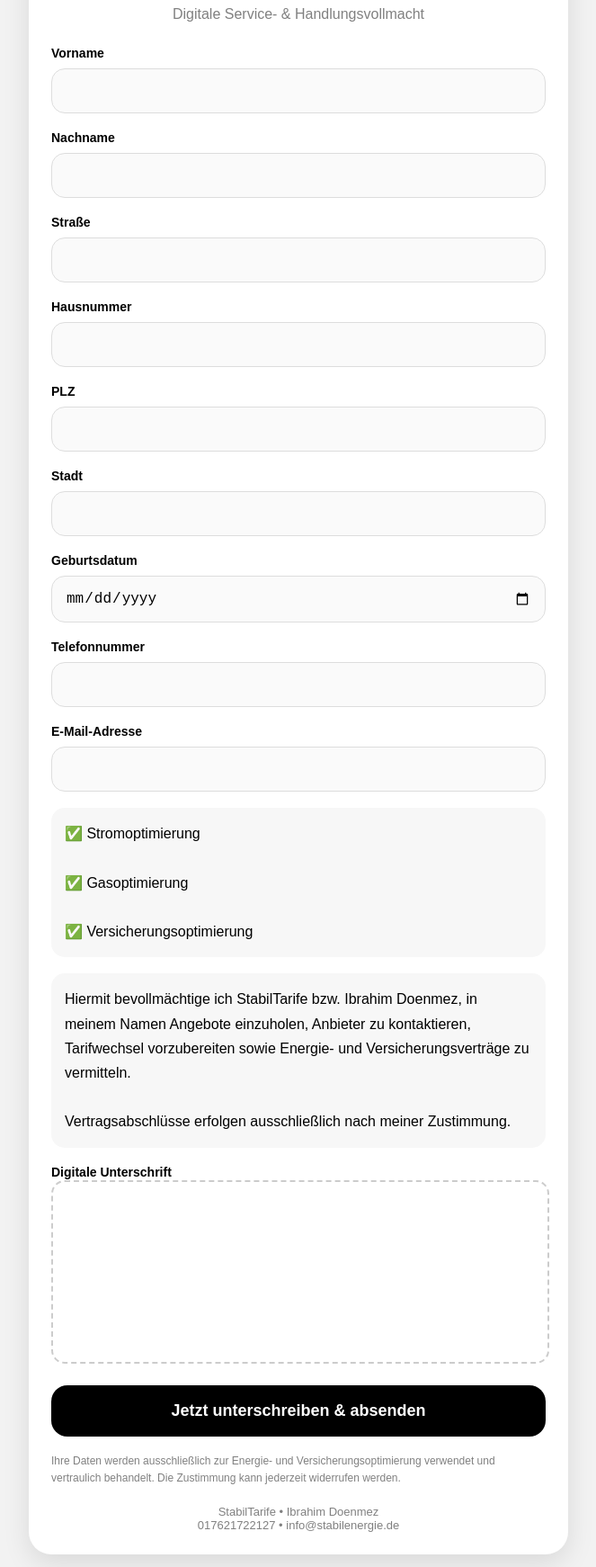
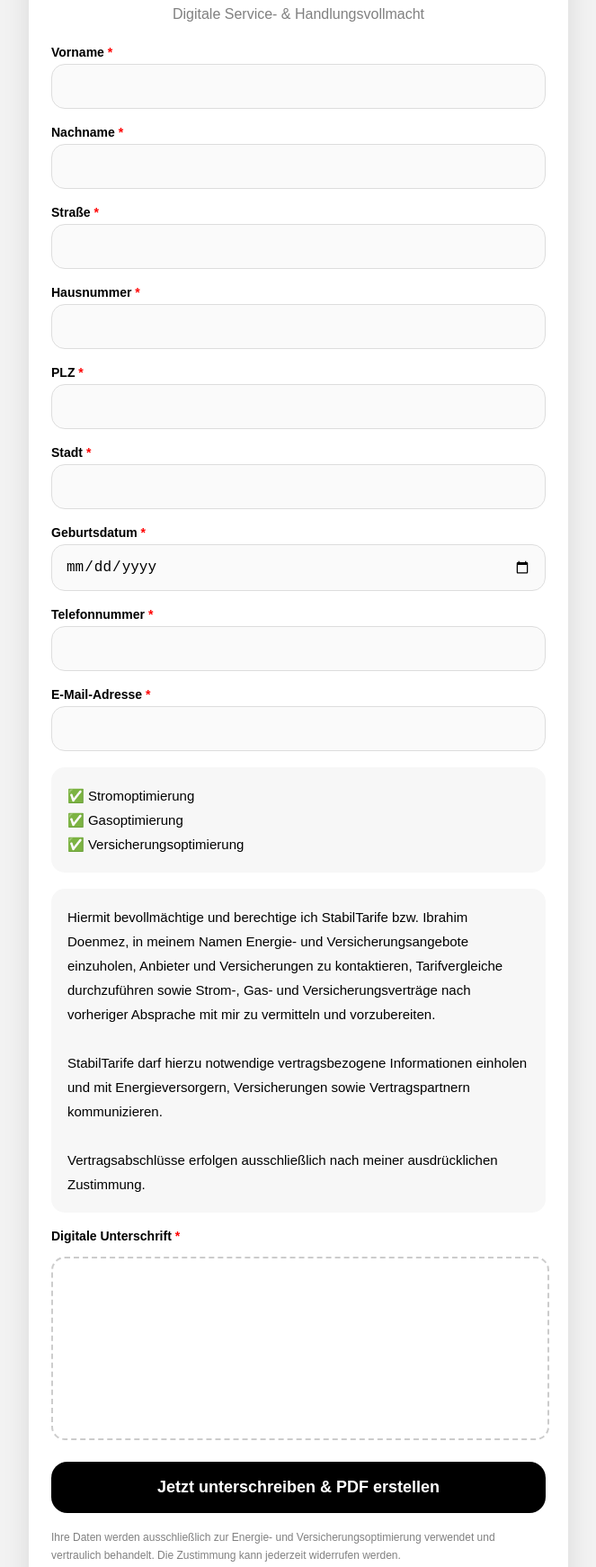
Before and after one commit to ibodoen-del/stabiltarife-freigabe, a plain HTML site: page index.html in a window 1280 px wide. Shown: the part 120-1862 px from the top of the page at 90% size, without its empty margins (308-971 px from the left). Drawn offline with nearby package versions, Linux system fonts and the light colour scheme.

Commit message:
Update index.html

```diff
--- a/index.html
+++ b/index.html
@@ -8,7 +8,6 @@
 
 <script src="https://cdnjs.cloudflare.com/ajax/libs/jspdf/2.5.1/jspdf.umd.min.js"></script>
 <script src="https://cdn.jsdelivr.net/npm/signature_pad@4.0.0/dist/signature_pad.umd.min.js"></script>
-<script src="https://cdn.jsdelivr.net/npm/@emailjs/browser@4/dist/email.min.js"></script>
 
 <style>
 
@@ -43,12 +42,17 @@
 label{
 font-weight:bold;
 font-size:14px;
+display:block;
+margin-bottom:5px;
+}
+
+.required{
+color:red;
 }
 
 input{
 width:100%;
 padding:15px;
-margin-top:8px;
 margin-bottom:18px;
 border-radius:15px;
 border:1px solid #ddd;
@@ -59,10 +63,11 @@
 
 .box{
 background:#f7f7f7;
-padding:15px;
+padding:18px;
 border-radius:15px;
 margin-bottom:18px;
-line-height:1.7;
+line-height:1.8;
+font-size:15px;
 }
 
 canvas{
@@ -71,6 +76,7 @@
 width:100%;
 height:200px;
 background:white;
+margin-top:10px;
 }
 
 .button{
@@ -84,6 +90,10 @@
 cursor:pointer;
 font-weight:bold;
 margin-top:20px;
+}
+
+.button:hover{
+opacity:0.9;
 }
 
 .small{
@@ -123,51 +133,57 @@
 Digitale Service- & Handlungsvollmacht
 </p>
 
-<label>Vorname</label>
-<input id="vorname">
+<label>Vorname <span class="required">*</span></label>
+<input id="vorname" required>
 
-<label>Nachname</label>
-<input id="nachname">
+<label>Nachname <span class="required">*</span></label>
+<input id="nachname" required>
 
-<label>Straße</label>
-<input id="strasse">
+<label>Straße <span class="required">*</span></label>
+<input id="strasse" required>
 
-<label>Hausnummer</label>
-<input id="hausnummer">
+<label>Hausnummer <span class="required">*</span></label>
+<input id="hausnummer" required>
 
-<label>PLZ</label>
-<input id="plz">
+<label>PLZ <span class="required">*</span></label>
+<input id="plz" required>
 
-<label>Stadt</label>
-<input id="stadt">
+<label>Stadt <span class="required">*</span></label>
+<input id="stadt" required>
 
-<label>Geburtsdatum</label>
-<input type="date" id="geburt">
+<label>Geburtsdatum <span class="required">*</span></label>
+<input type="date" id="geburt" required>
 
-<label>Telefonnummer</label>
-<input id="telefon">
+<label>Telefonnummer <span class="required">*</span></label>
+<input id="telefon" required>
 
-<label>E-Mail-Adresse</label>
-<input type="email" id="email">
+<label>E-Mail-Adresse <span class="required">*</span></label>
+<input type="email" id="email" required>
 
 <div class="box">
-✅ Stromoptimierung<br><br>
-✅ Gasoptimierung<br><br>
+
+✅ Stromoptimierung<br>
+✅ Gasoptimierung<br>
 ✅ Versicherungsoptimierung
+
 </div>
 
 <div class="box">
-Hiermit bevollmächtige ich StabilTarife bzw. Ibrahim Doenmez, in meinem Namen Angebote einzuholen, Anbieter zu kontaktieren, Tarifwechsel vorzubereiten sowie Energie- und Versicherungsverträge zu vermitteln.<br><br>
 
-Vertragsabschlüsse erfolgen ausschließlich nach meiner Zustimmung.
+Hiermit bevollmächtige und berechtige ich StabilTarife bzw. Ibrahim Doenmez, in meinem Namen Energie- und Versicherungsangebote einzuholen, Anbieter und Versicherungen zu kontaktieren, Tarifvergleiche durchzuführen sowie Strom-, Gas- und Versicherungsverträge nach vorheriger Absprache mit mir zu vermitteln und vorzubereiten.<br><br>
+
+StabilTarife darf hierzu notwendige vertragsbezogene Informationen einholen und mit Energieversorgern, Versicherungen sowie Vertragspartnern kommunizieren.<br><br>
+
+Vertragsabschlüsse erfolgen ausschließlich nach meiner ausdrücklichen Zustimmung.
+
 </div>
 
-<label>Digitale Unterschrift</label>
+<label>Digitale Unterschrift <span class="required">*</span></label>
 
 <canvas id="signature"></canvas>
 
 <button class="button" onclick="generatePDF()">
-Jetzt unterschreiben & absenden
+Jetzt unterschreiben & PDF erstellen
 </button>
 
 <div class="small">
@@ -186,14 +202,16 @@
 <h2>✅ Erfolgreich bestätigt</h2>
 
 <p>
-Die Vollmacht wurde erfolgreich erstellt und versendet.
+Die digitale Vollmacht wurde erfolgreich erstellt.
+</p>
+
+<p>
+Das PDF wurde heruntergeladen.
 </p>
 
 </div>
 
 <script>
-
-emailjs.init("DEIN_PUBLIC_KEY");
 
 const canvas = document.getElementById('signature');
 const signaturePad = new SignaturePad(canvas);
@@ -205,8 +223,6 @@
 return;
 }
 
-const { jsPDF } = window.jspdf;
-
 let vorname = document.getElementById("vorname").value;
 let nachname = document.getElementById("nachname").value;
 let strasse = document.getElementById("strasse").value;
@@ -216,6 +232,23 @@
 let geburt = document.getElementById("geburt").value;
 let telefon = document.getElementById("telefon").value;
 let email = document.getElementById("email").value;
+
+if(
+!vorname ||
+!nachname ||
+!strasse ||
+!hausnummer ||
+!plz ||
+!stadt ||
+!geburt ||
+!telefon ||
+!email
+){
+alert("Bitte alle Pflichtfelder ausfüllen.");
+return;
+}
+
+const { jsPDF } = window.jspdf;
 
 let now = new Date();
 
@@ -241,15 +274,15 @@
 
 doc.text(" ",20,130);
 
-doc.text("Der Kunde erteilt StabilTarife die Vollmacht",20,140);
-doc.text("zur Vermittlung und Kommunikation mit Anbietern.",20,150);
+doc.text("Der Kunde erteilt StabilTarife die digitale",20,140);
+doc.text("Service- und Handlungsvollmacht.",20,150);
 
 doc.text("Datum: " + datum,20,170);
 doc.text("Uhrzeit: " + zeit,20,180);
 
 const signatureImage = signaturePad.toDataURL();
 
-doc.addImage(signatureImage,'PNG',20,190,60,30);
+doc.addImage(signatureImage,'PNG',20,190,70,30);
 
 doc.save("StabilTarife-Vollmacht.pdf");
 
```
